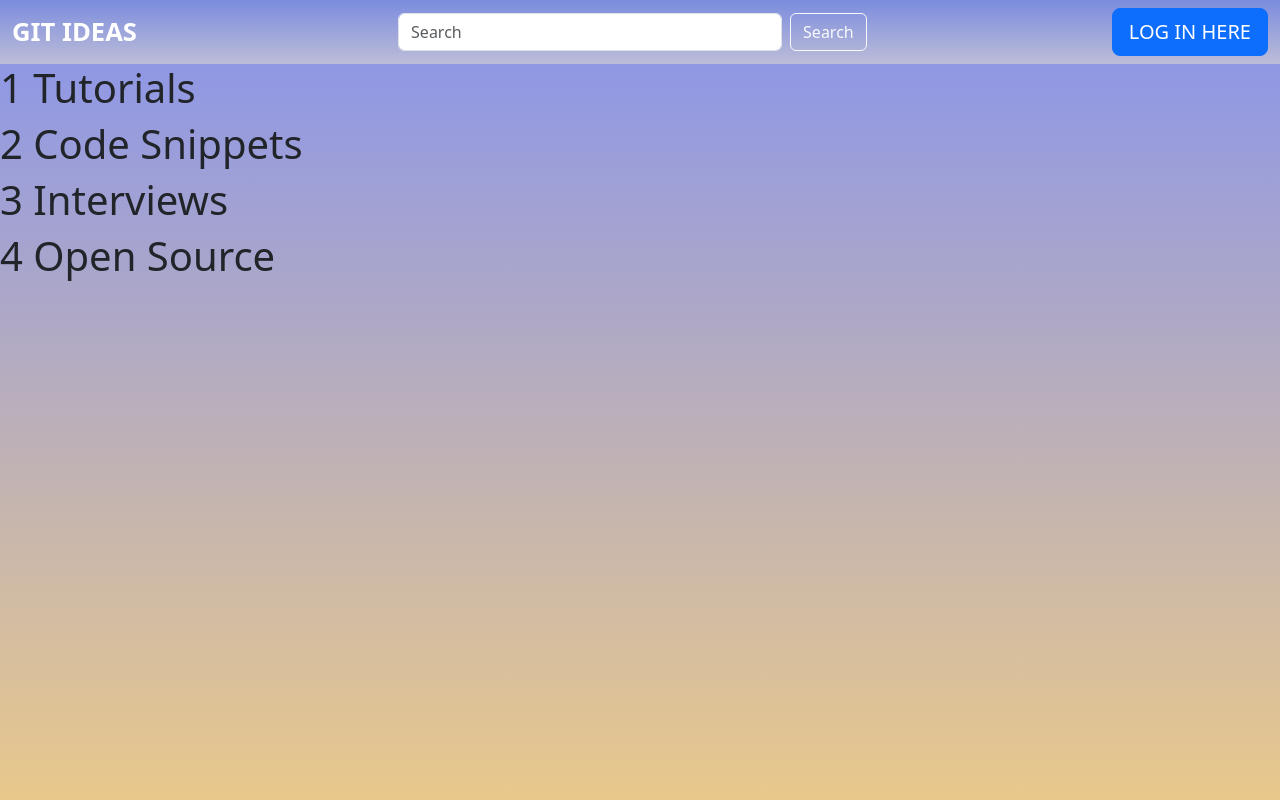
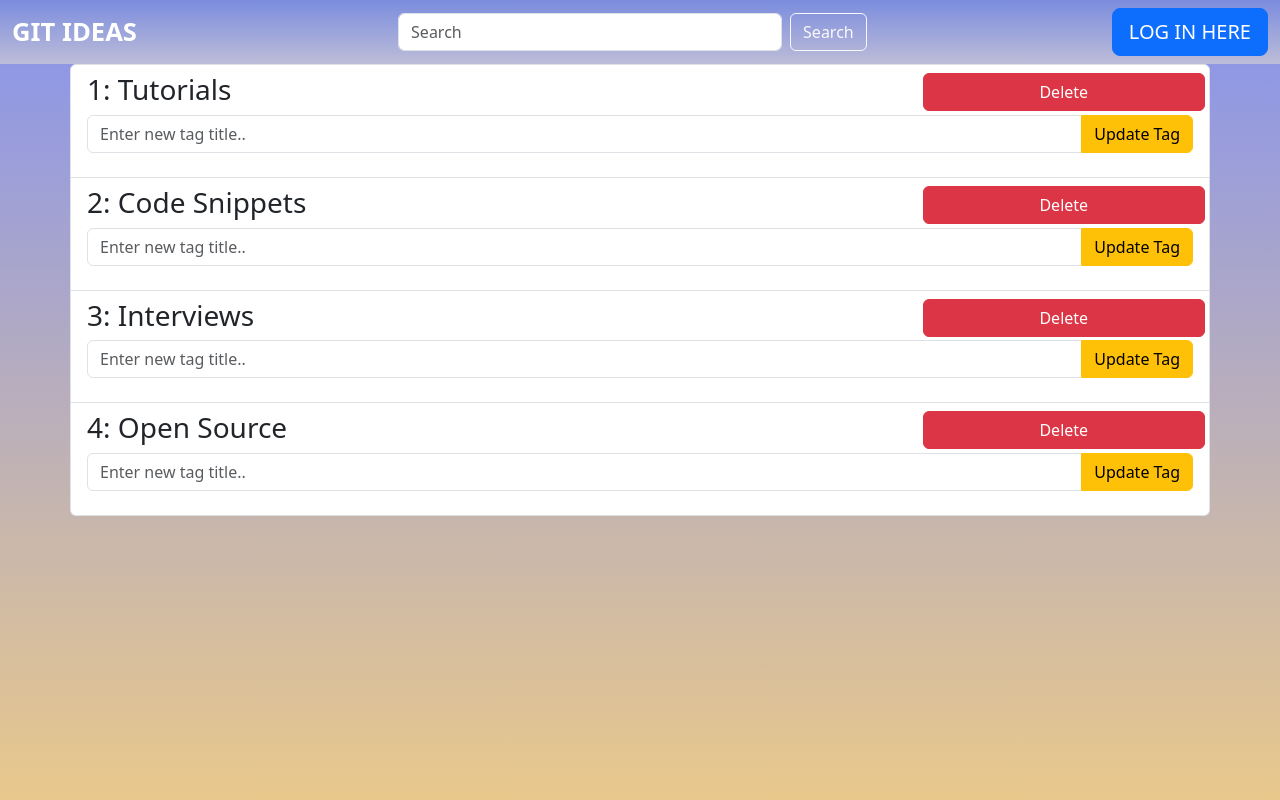
Before and after one commit to SeanAllen19/GIT-IDEAS, a Node server app: page /tagmanager in a window 1280 px wide. Run offline with Node 20, Linux system fonts and the light colour scheme; data comes from the database, SQL or seed files in the repository; some libraries are stand-ins or nearby versions.

Commit message:
tagManager template

```diff
--- a/views/tagManager.handlebars
+++ b/views/tagManager.handlebars
@@ -1,5 +1,21 @@
 <div>
+  <ul class="list-group ">
     {{#each tags}}
-    <h1>{{id}} {{title}}</h1>
+      <li class="list-group-item container">
+        <div class="row align-items-start">
+
+          <h3 class="col-9">{{id}}: {{title}}</h3>
+          <button type="button" id="deleteTag" class="btn btn-danger col-3">Delete</button>
+        </div>
+        <div class="input-group mb-3">
+          <input
+            type="text"
+            class="form-control"
+            placeholder="Enter new tag title.."
+          />
+          <button id="updateTag" class="btn btn-warning" type="button">Update Tag</button>
+        </div>
+      </li>
     {{/each}}
+  </ul>
 </div>
```
Also changed, not shown: public/js/tagManager.js (added).
